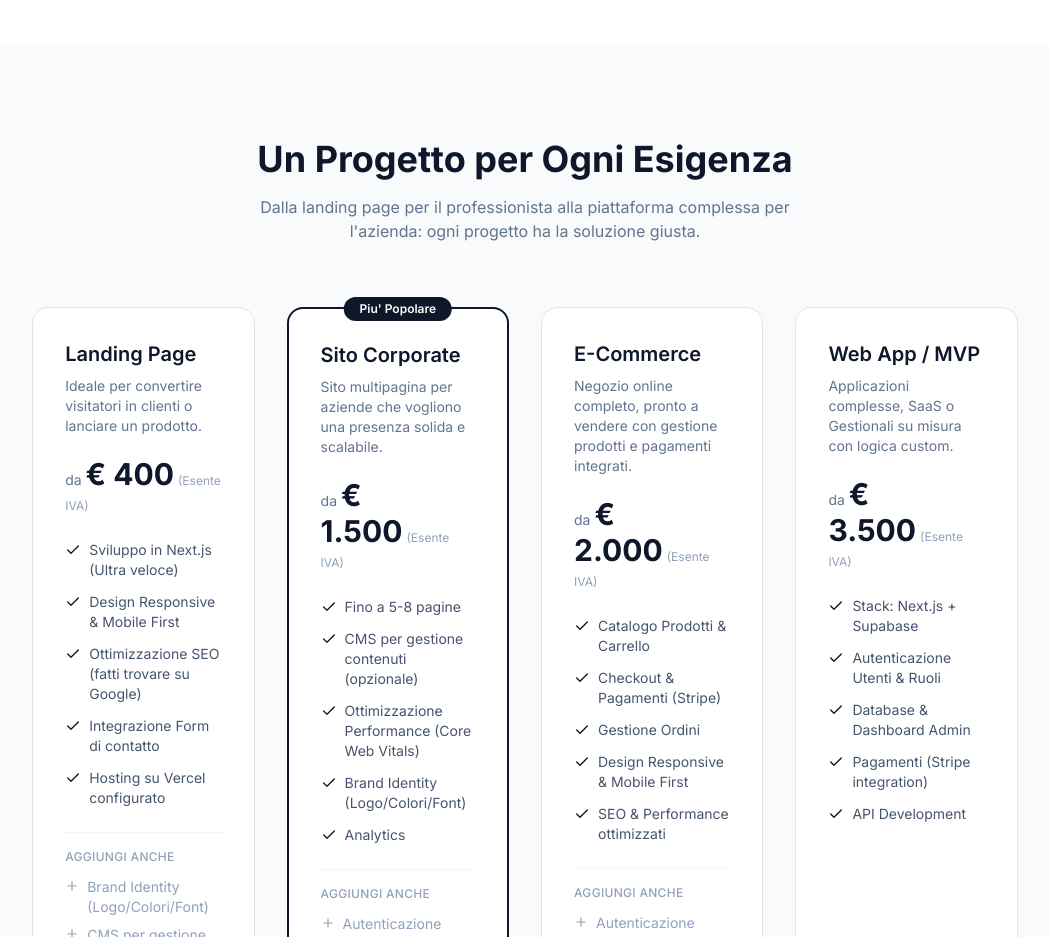
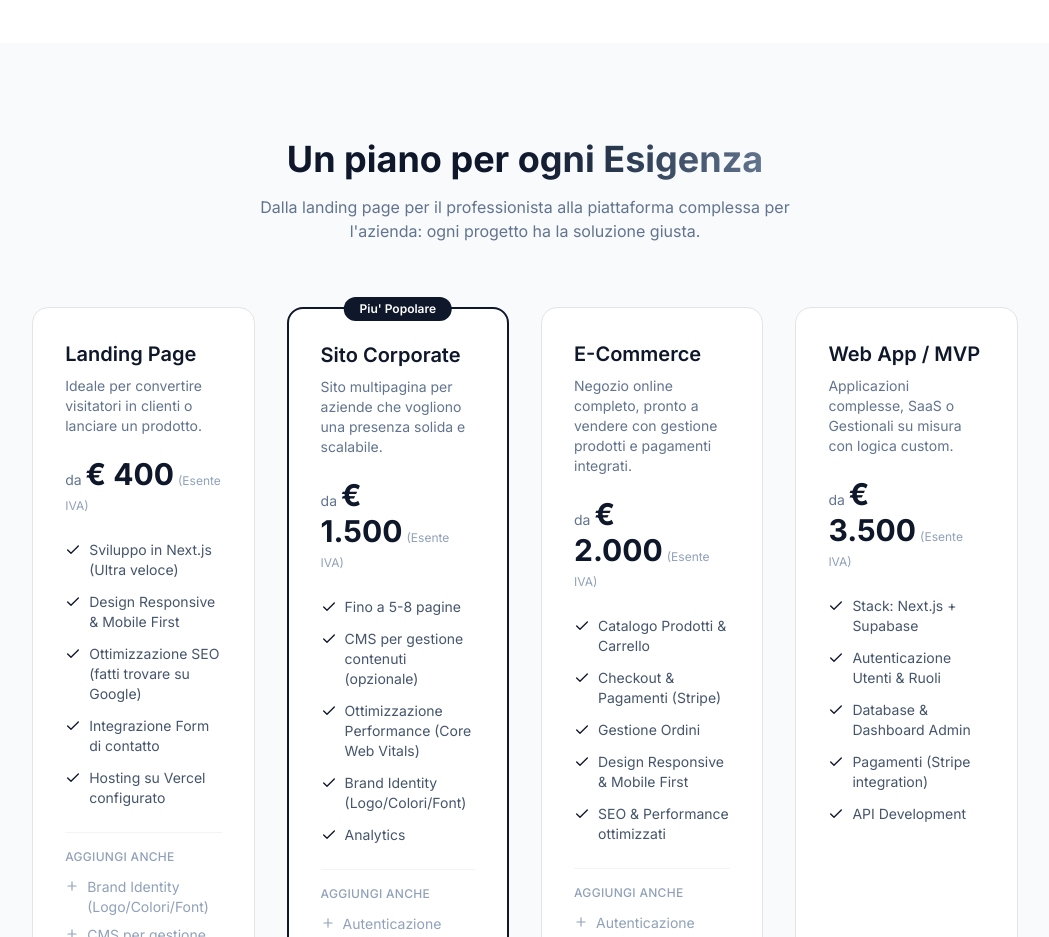
Before and after one commit to FedericoBellezza/portfolioNext, a Next.js app: page / in a window 1280 px wide. Shown: the part 2500-3437 px from the top of the page, without its empty margins (115-1164 px from the left). Built offline with nearby package versions, Linux system fonts and the light colour scheme; a web font is replaced by a local one.

Commit message:
feat: update ScaleSection heading with enhanced styling for emphasis

```diff
--- a/src/app/components/landing/ScaleSection.jsx
+++ b/src/app/components/landing/ScaleSection.jsx
@@ -90,7 +90,10 @@ export default function ScaleSection() {
           className="text-center mb-16"
         >
           <h2 className="text-3xl sm:text-4xl font-bold text-slate-900 mb-4">
-            Un Progetto per Ogni Esigenza
+            Un piano per{" "}
+            <span className="bg-gradient-to-r from-slate-900 via-slate-700 to-slate-500 bg-clip-text text-transparent">
+              ogni Esigenza
+            </span>
           </h2>
           <p className="text-slate-500 max-w-xl mx-auto">
             Dalla landing page per il professionista alla piattaforma complessa
```
